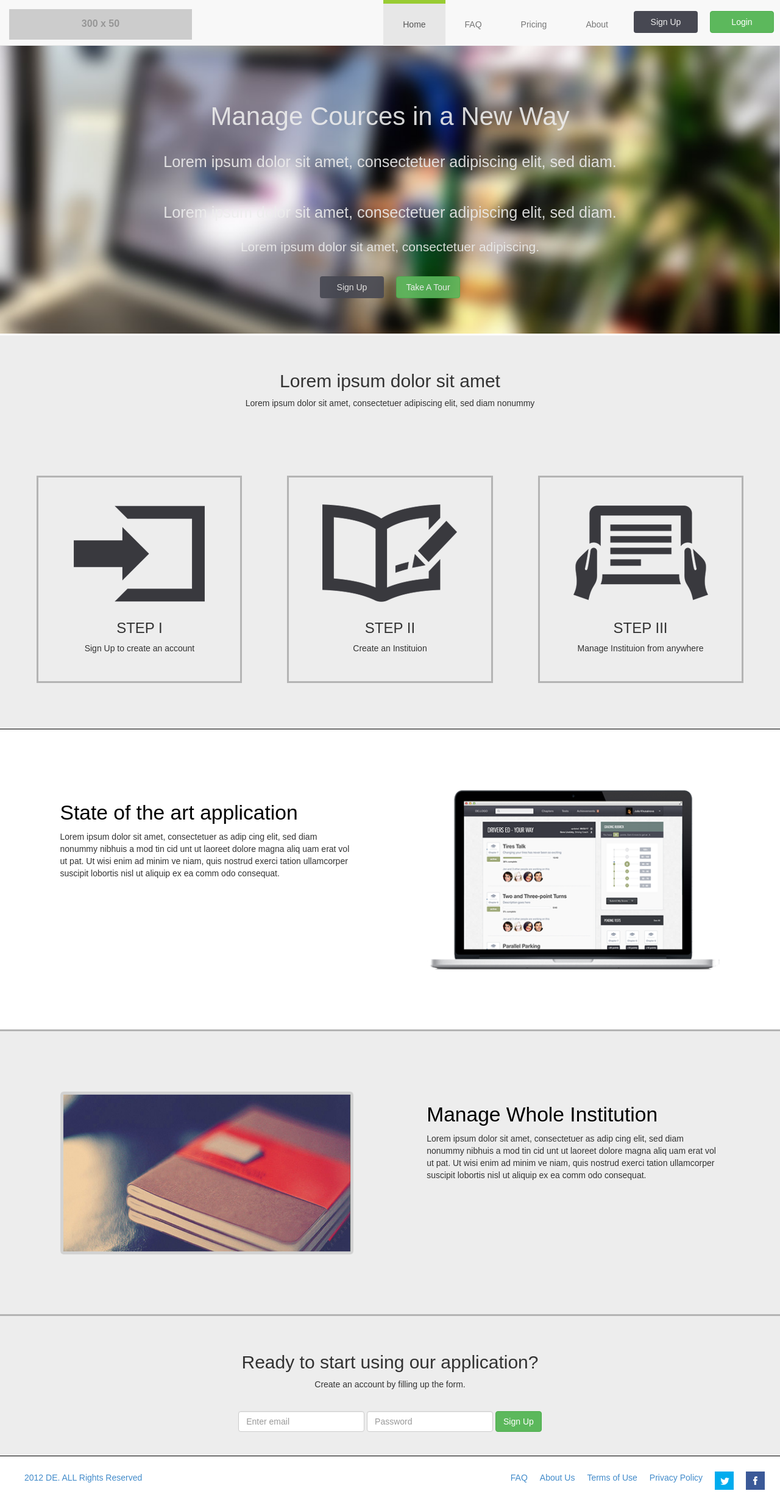
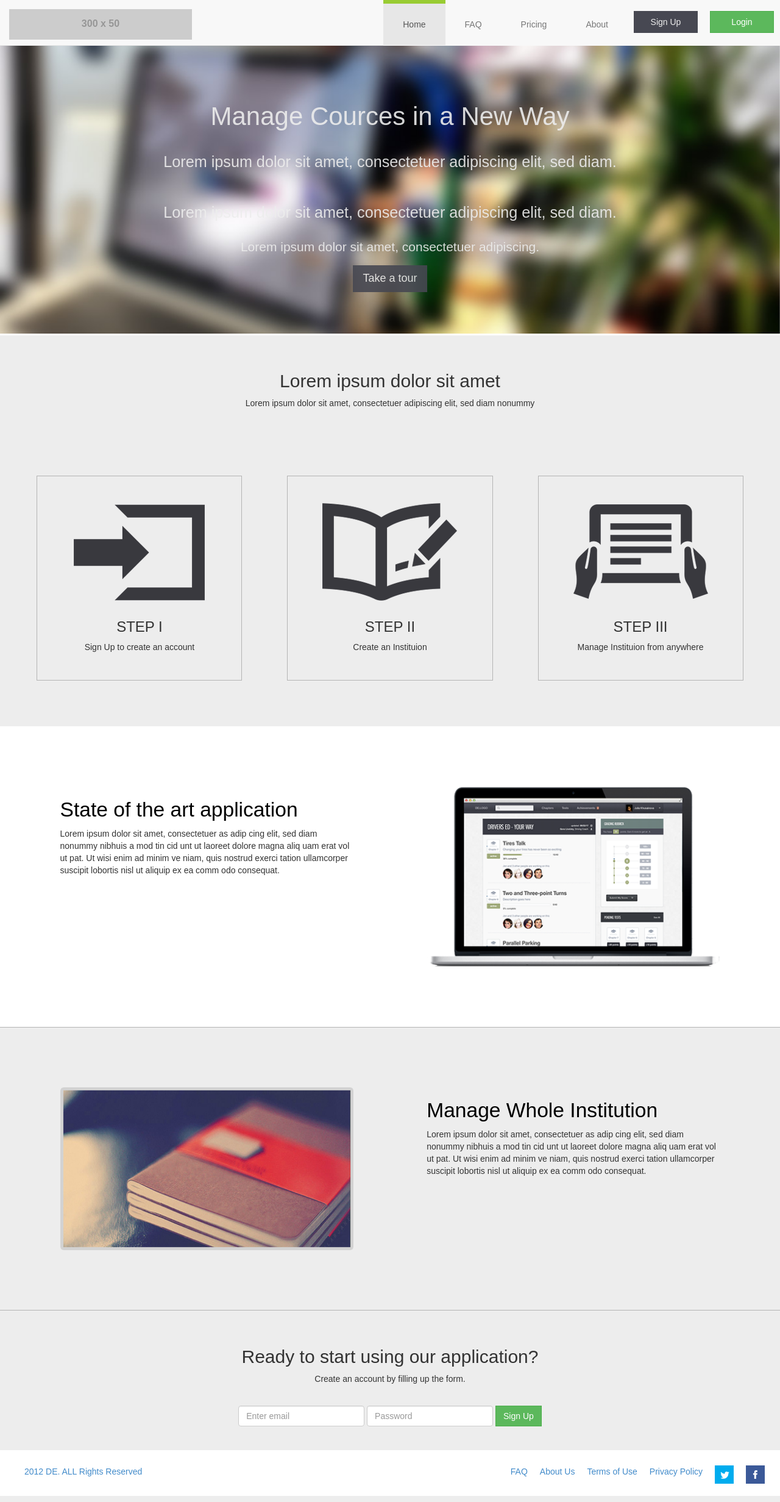
Before and after one commit to vProjects/Edem, a PHP site: page / in a window 1280 px wide. Shown: the whole page at 61% size. Run offline with PHP 8.4, Linux system fonts and the light colour scheme; some libraries are stand-ins or nearby versions; some web fonts are replaced.

Commit message:
fixing of pages along with login model
anand

```diff
--- a/about.html
+++ b/about.html
@@ -43,10 +43,10 @@
 			    <!-- Collect the nav links, forms, and other content for toggling -->
 			    <div class="collapse navbar-collapse" id="bs-example-navbar-collapse-1">
 			      <ul class="nav navbar-nav navbar-right">
-			        <li class="active mynav"><a href="#">Home</a></li>
-			        <li class="mynav"><a href="#">FAQ</a></li>
+			        <li class="mynav"><a href="index.html">Home</a></li>
+			        <li class="mynav"><a href="faq.html">FAQ</a></li>
 			        <li class="mynav"><a href="#">Pricing</a></li>
-			        <li class="mynav"><a href="#">About</a></li>
+			        <li class="mynav active"><a href="about.html">About</a></li>
 			        <li class="mynav"><button type="button" class="btn btn-success enroll-button btn-black">Sign Up</button></li>
 			        <li class="mynav"><button type="button" class="btn btn-success enroll-button">Login</button></li>
 			      </ul>
--- a/contact.html
+++ b/contact.html
@@ -43,10 +43,10 @@
 			    <!-- Collect the nav links, forms, and other content for toggling -->
 			    <div class="collapse navbar-collapse" id="bs-example-navbar-collapse-1">
 			      <ul class="nav navbar-nav navbar-right">
-			        <li class="active mynav"><a href="#">Home</a></li>
-			        <li class="mynav"><a href="#">FAQ</a></li>
+			        <li class="active mynav"><a href="index.html">Home</a></li>
+			        <li class="mynav"><a href="faq.html">FAQ</a></li>
 			        <li class="mynav"><a href="#">Pricing</a></li>
-			        <li class="mynav"><a href="#">About</a></li>
+			        <li class="mynav"><a href="about.html">About</a></li>
 			        <li class="mynav"><button type="button" class="btn btn-success enroll-button btn-black">Sign Up</button></li>
 			        <li class="mynav"><button type="button" class="btn btn-success enroll-button">Login</button></li>
 			      </ul>
--- a/css/style.css
+++ b/css/style.css
@@ -15,6 +15,12 @@
 	margin: 10px;
 	margin-top: 18px;
 	height: 36px;
+}
+.btn-lg, .btn-group-lg > .btn{
+	border-radius:0px ;
+}
+.btn {
+	border-radius:0px ;
 }
 .mycarousel {
 	margin-top: 75px;
@@ -58,7 +64,6 @@
 	background: #EDEDED;
 	padding: 3%;
 	text-align: center;
-	border-bottom: 1px solid #000000;
 }
 .step-panel .col-lg-4{
 	padding: 3%;
@@ -77,7 +82,7 @@
 	padding: 1% 0% 1% 1%;
 }
 .step-ins {
-	border: 3px solid #b4b4b4;
+	border: 1px solid #b4b4b4;
 	display: block;
 	padding: 10% 0 10% 0;
 }
@@ -109,8 +114,8 @@
 }
 .mng-inst {
 	background: #EDEDED;
-	border-top: 3px solid #b4b4b4;
-	border-bottom: 3px solid #b4b4b4;
+	border-top: 1px solid #b4b4b4;
+	border-bottom: 1px solid #b4b4b4;
 }
 .newsletter {
 	margin-bottom: 2%;
@@ -201,13 +206,14 @@
 
 /* bootstrap override */
 .navbar-nav > li > a {
-padding-top: 38px;
-padding-bottom: 15px;
+	padding-top: 38px;
+	padding-bottom: 15px;
+
 }
 .nav > li > a {
-position: relative;
-display: block;
-padding: 30px 32px;
+	position: relative;
+	display: block;
+	padding: 30px 32px;
 }
 .navbar-default .navbar-nav > .active > a, .navbar-default .navbar-nav > .active > a:hover, .navbar-default .navbar-nav > .active > a:focus {
 color: #555;
@@ -218,11 +224,30 @@
 .nav {
 	background: #f8f8f8;
 }
-
-
-
-
-
+.modal-header{
+	background-color:#5a8bc5 ;
+	color:#ffffff ;
+}
+.modal-footer{
+	background-color:#5a8bc5 ;
+	color:#ffffff ;
+}
+.modal-content {
+	border-radius: 0px;
+}
+.v-form-element{
+	margin:20px ;
+}
+.v-textbox{
+	margin-top:0px ;
+	height:40px ;
+}
+.glyphicon{
+	top:0 ;
+}
+.input-group-addon{
+	background-color:#ffffff ;
+}
 /* css for parallax effect */
 .layer:nth-child(1) {
   opacity: 1.0;
--- a/faq.html
+++ b/faq.html
@@ -43,10 +43,10 @@
 			    <!-- Collect the nav links, forms, and other content for toggling -->
 			    <div class="collapse navbar-collapse" id="bs-example-navbar-collapse-1">
 			      <ul class="nav navbar-nav navbar-right">
-			        <li class="active mynav"><a href="#">Home</a></li>
-			        <li class="mynav"><a href="#">FAQ</a></li>
+			        <li class="mynav"><a href="index.html">Home</a></li>
+			        <li class="mynav active"><a href="faq.html">FAQ</a></li>
 			        <li class="mynav"><a href="#">Pricing</a></li>
-			        <li class="mynav"><a href="#">About</a></li>
+			        <li class="mynav"><a href="about.html">About</a></li>
 			        <li class="mynav"><button type="button" class="btn btn-success enroll-button btn-black">Sign Up</button></li>
 			        <li class="mynav"><button type="button" class="btn btn-success enroll-button">Login</button></li>
 			      </ul>
--- a/index.html
+++ b/index.html
@@ -25,6 +25,34 @@
 	</head>
 
 	<body>
+		<!--modal for login-->
+        <div class="modal fade" id="myModal" tabindex="-1" role="dialog" aria-labelledby="myModalLabel" aria-hidden="true">
+          <div class="modal-dialog">
+            <div class="modal-content">
+              <div class="modal-header">
+                <button type="button" class="close" data-dismiss="modal" aria-hidden="true">&times;</button>
+                <h4 class="modal-title login-header" id="myModalLabel">Login</h4>
+              </div>
+              <div class="modal-body">
+              	<!--form components starts here-->
+                <div class="input-group v-form-element">
+                    <span class="input-group-addon glyphicon glyphicon-user"></span>
+                    <input type="text" class="form-control v-textbox" placeholder="Username">
+                </div>
+                <div class="input-group v-form-element">
+                    <span class="input-group-addon glyphicon glyphicon-info-sign"></span>
+                    <input type="password" class="form-control v-textbox" placeholder="Password">
+                </div>
+                <!--form component ends here-->
+              </div>
+              <div class="modal-footer">
+                <button type="button" class="btn btn-default btn-black" data-dismiss="modal">Close</button>
+                <button type="button" class="btn btn-default btn-black">LOGIN</button>
+              </div>
+            </div>
+          </div>
+        </div>
+        <!--modal for login ends here-->
 
 		<div class="container-fluid main-container">
 			<nav class="navbar navbar-default mynav navbar-fixed-top" role="navigation">
@@ -41,14 +69,14 @@
 			    </div>
 
 			    <!-- Collect the nav links, forms, and other content for toggling -->
-			    <div class="collapse navbar-collapse" id="bs-example-navbar-collapse-1">
+			    <div class="collapse navbar-collapse v_navbar" id="bs-example-navbar-collapse-1">
 			      <ul class="nav navbar-nav navbar-right">
-			        <li class="active mynav"><a href="#">Home</a></li>
-			        <li class="mynav"><a href="#">FAQ</a></li>
+			        <li class="active mynav"><a href="index.html">Home</a></li>
+			        <li class="mynav"><a href="faq.html">FAQ</a></li>
 			        <li class="mynav"><a href="#">Pricing</a></li>
-			        <li class="mynav"><a href="#">About</a></li>
+			        <li class="mynav"><a href="about.html">About</a></li>
 			        <li class="mynav"><button type="button" class="btn btn-success enroll-button btn-black">Sign Up</button></li>
-			        <li class="mynav"><button type="button" class="btn btn-success enroll-button">Login</button></li>
+			        <li class="mynav"><button class="btn btn-success enroll-button" data-toggle="modal" data-target="#myModal">Login</button></li>
 			      </ul>
 			    </div><!-- /.navbar-collapse -->
 			  </div><!-- /.container-fluid -->
@@ -105,7 +133,7 @@
 				  <h2>Lorem ipsum dolor sit amet, consectetuer adipiscing elit, sed diam.</h2>
 				  <h2>Lorem ipsum dolor sit amet, consectetuer adipiscing elit, sed diam.</h2>
 				  <p>Lorem ipsum dolor sit amet, consectetuer adipiscing.</p>
-				  <p><button type="button" class="btn btn-success enroll-button btn-black" role="button">Sign Up</button><button type="button" class="btn btn-success enroll-button" role="button">Take A Tour</button></p>
+				  <p><button type="button" class="btn btn-success btn-lg btn-black" role="button">Take a tour</button></p>
 				</div>
 			</li>
 		</ul>
--- a/v-admin/admin.html
+++ b/v-admin/admin.html
@@ -6,7 +6,7 @@
     <meta charset="utf-8">
     <meta name="viewport" content="width=device-width, initial-scale=1.0">
 
-    <title>Manage Institutions</title>
+    <title>V-ADMIN</title>
 
     <!-- Core CSS - Include with every page -->
     <link href="css/bootstrap.min.css" rel="stylesheet">
```
Also changed, not shown: img/process1.png, img/process1h.png (added), img/process2.png, img/process2h.png (added), img/process3.png, img/process3h.png (added), img/process4.png, img/process4h.png (added), img/process5.png, img/process5h.png (added), img/process6.png, img/process6h.png (added). Lines whose indentation alone changed are shown as unchanged.
